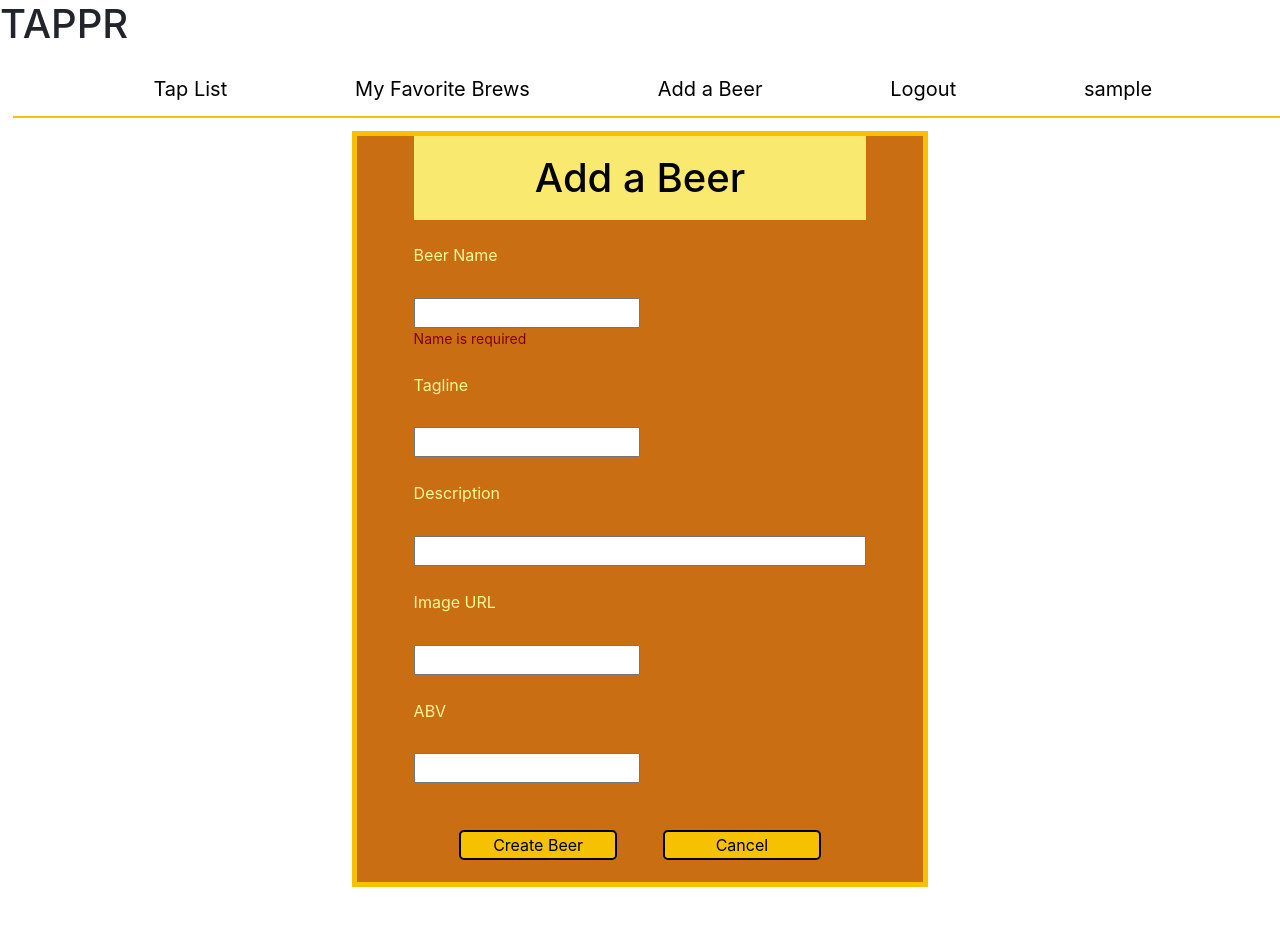
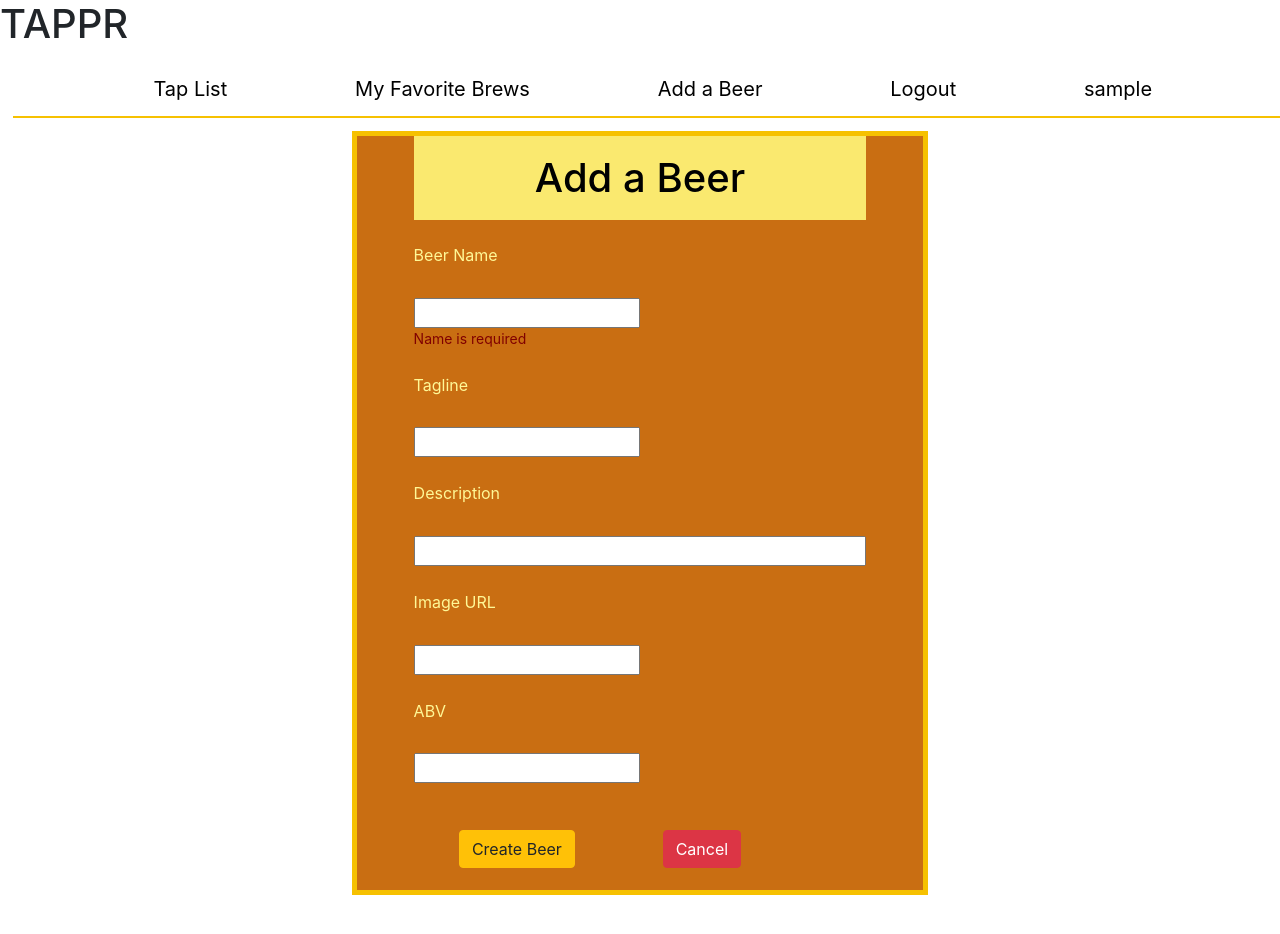
Before and after one commit to tappr-app/tappr, a React (Create React App) app in the folder tappr-fe/: page /add-a-beer in a window 1280 px wide. Shown: the top 934 px of the page. Built offline with nearby package versions, Linux system fonts and the light colour scheme; sample sign-in values are in the browser's storage.

Commit message:
Add and update beer form buttons

```diff
--- a/tappr-fe/src/components/AddBeer.js
+++ b/tappr-fe/src/components/AddBeer.js
@@ -12,11 +12,11 @@ import {
   FormTextBox,
   FormButtonMainDiv,
   FormButtonDiv,
-  FormButton,
   SearchDiv,
   SearchResult,
   ErrorMessage
  } from '../styles/Styled';
+ import { Button } from 'react-bootstrap';
 
 const initialBeerState = {
   name: '',
@@ -123,11 +123,11 @@ function AddBeer(props) {
             <br />
             <FormButtonMainDiv>
               <FormButtonDiv>
-                <FormButton onClick={() => onSubmit()}>Create Beer</FormButton>
+                <Button variant="warning" onClick={() => onSubmit()}>Create Beer</Button>
               </FormButtonDiv>
 
               <FormButtonDiv>
-                <FormButton onClick={cancel}>Cancel</FormButton>
+                <Button variant="danger" onClick={cancel}>Cancel</Button>
               </FormButtonDiv>
             </FormButtonMainDiv>
         </Form>
--- a/tappr-fe/src/components/UpdateBeer.js
+++ b/tappr-fe/src/components/UpdateBeer.js
@@ -11,9 +11,9 @@ import {
   FormInput,
   FormTextBox,
   FormButtonMainDiv,
-  FormButtonDiv,
-  FormButton
+  FormButtonDiv
  } from '../styles/Styled';
+ import { Button } from 'react-bootstrap';
 
 const initialBeerState = {
   name: '',
@@ -99,11 +99,11 @@ const UpdateBeer = (props) => {
           <br />
           <FormButtonMainDiv>
             <FormButtonDiv>
-              <FormButton>Update Beer</FormButton>
+              <Button variant="warning">Update Beer</Button>
             </FormButtonDiv>
 
             <FormButtonDiv>
-              <FormButton onClick={cancel}>Cancel</FormButton>
+              <Button variant="danger" onClick={cancel}>Cancel</Button>
             </FormButtonDiv>
           </FormButtonMainDiv>
         </Form>
```
